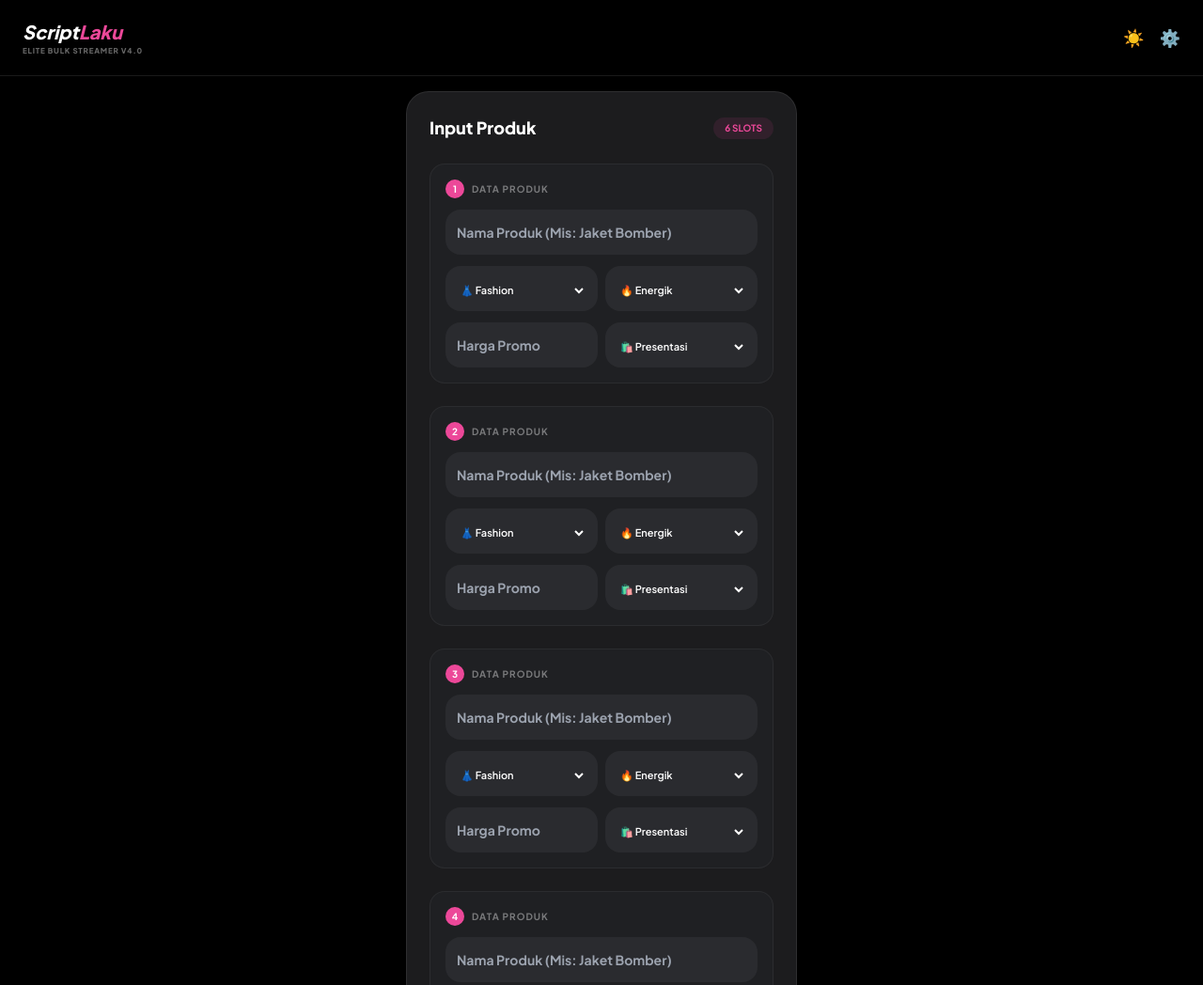
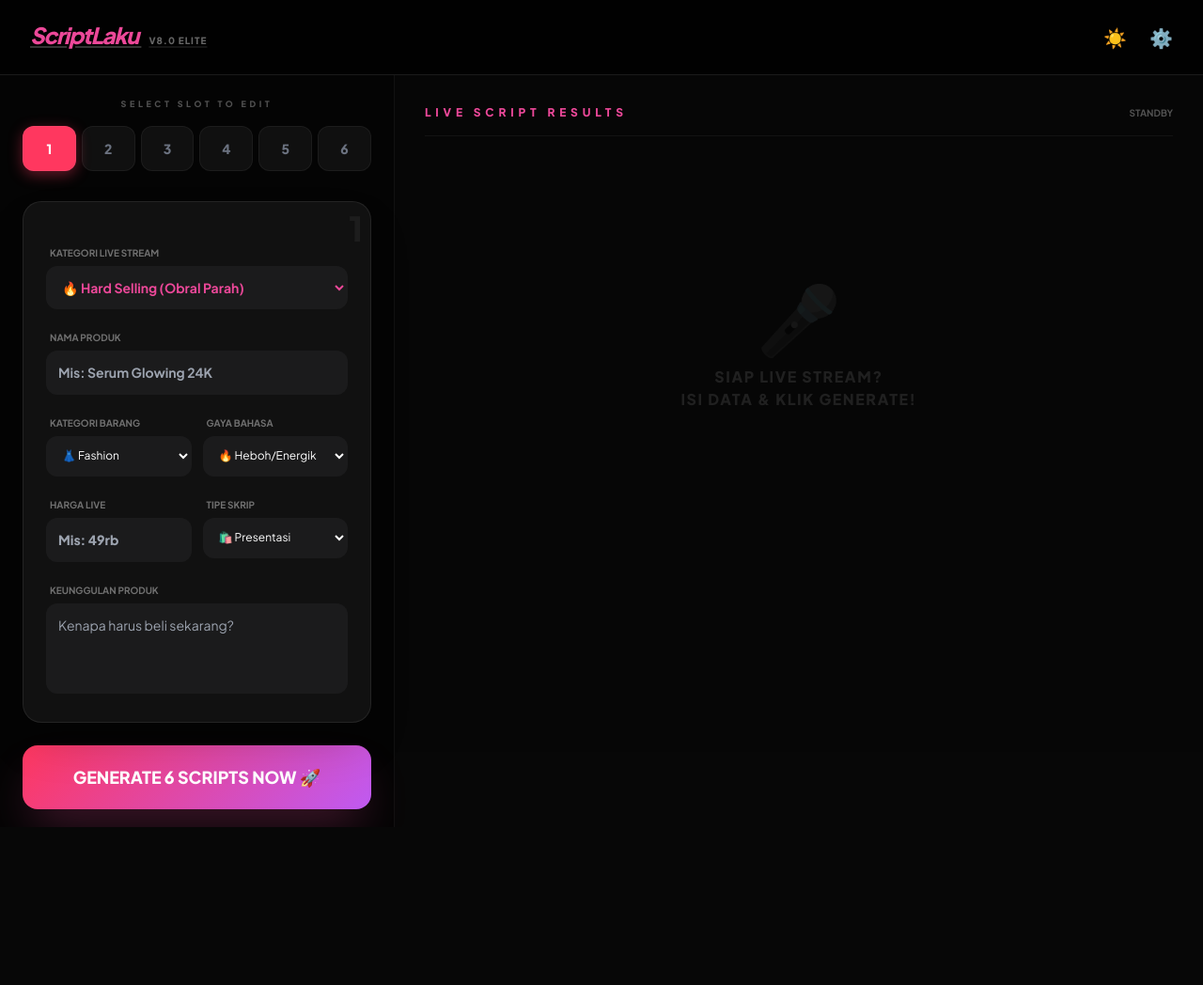
Before and after one commit to jalallelrumii-png/AI-Seller-Pro, a plain HTML site: page index.html in a window 1280 px wide. Shown: the top 1048 px of the page at 94% size. After the commit the page ends 880 px from the top, so only its background shows below. Drawn offline with nearby package versions, Linux system fonts and the light colour scheme.

Commit message:
Update HTML structure and styling for live stream app

```diff
--- a/index.html
+++ b/index.html
@@ -2,11 +2,10 @@
 <html lang="id">
 <head>
     <meta charset="UTF-8">
-    <meta name="viewport" content="width=device-width, initial-scale=1.0, maximum-scale=1.0, user-scalable=no">
-    <title>ScriptLaku ELITE - Live Stream AI</title>
+    <meta name="viewport" content="width=device-width, initial-scale=1.0">
+    <title>ScriptLaku ELITE - Live Stream Engine</title>
 
     <meta name="apple-mobile-web-app-capable" content="yes">
-    <meta name="apple-mobile-web-app-status-bar-style" content="black-translucent">
     <link rel="manifest" href="manifest.json">
 
     <script src="https://cdn.tailwindcss.com"></script>
@@ -14,143 +13,168 @@
     <link href="https://fonts.googleapis.com/css2?family=Plus+Jakarta+Sans:wght@400;600;700;800&display=swap" rel="stylesheet">
 
     <style>
-        body { font-family: 'Plus Jakarta Sans', sans-serif; -webkit-tap-highlight-color: transparent; }
-        .ios-card { border-radius: 24px; border: 1px solid rgba(255,255,255,0.08); }
-        .dark-theme { background: #000; color: #fff; }
+        body { font-family: 'Plus Jakarta Sans', sans-serif; height: 100vh; overflow: hidden; }
+        .glass { backdrop-filter: blur(15px); -webkit-backdrop-filter: blur(15px); }
+        .ios-card { border-radius: 20px; border: 1px solid rgba(255,255,255,0.08); }
+        .dark-theme { background: #070707; color: #fff; }
         .light-theme { background: #F2F2F7; color: #000; }
-        .input-group { background: rgba(120,120,128,0.12); border-radius: 16px; padding: 12px; }
-        .input-field { background: transparent; width: 100%; outline: none; font-size: 14px; color: inherit; }
-        .btn-gen { background: linear-gradient(135deg, #FF375F 0%, #BF5AF2 100%); transition: 0.3s; }
-        .btn-gen:active { transform: scale(0.96); }
+        .input-box { background: rgba(120,120,128,0.1); border-radius: 12px; padding: 12px; width: 100%; outline: none; font-size: 14px; color: inherit; border: 1px solid transparent; }
+        .input-box:focus { border: 1px solid #FF375F; }
+        .btn-gen { background: linear-gradient(135deg, #FF375F 0%, #BF5AF2 100%); transition: 0.3s; cursor: pointer; }
+        .tab-btn { transition: 0.3s; cursor: pointer; border: 1px solid rgba(255,255,255,0.05); }
+        .tab-active { background: #FF375F !important; color: white !important; box-shadow: 0 4px 15px rgba(255, 55, 95, 0.4); }
+        .scroll-area { height: calc(100vh - 80px); overflow-y: auto; scrollbar-width: none; }
+        .scroll-area::-webkit-scrollbar { display: none; }
         [x-cloak] { display: none !important; }
-        .spinner { width: 20px; height: 20px; border: 3px solid rgba(255,255,255,0.3); border-top-color: #fff; border-radius: 50%; animation: spin 0.8s linear infinite; }
-        @keyframes spin { to { transform: rotate(360deg); } }
     </style>
 </head>
 <body x-data="app()" :class="darkMode ? 'dark-theme' : 'light-theme'" x-cloak>
 
-    <nav class="sticky top-0 z-50 backdrop-blur-xl border-b border-white/10 px-6 py-5 flex justify-between items-center" :class="darkMode ? 'bg-black/70' : 'bg-white/70'">
-        <div>
-            <h1 class="text-xl font-extrabold italic">Script<span class="text-pink-500">Laku</span></h1>
-            <p class="text-[8px] font-black uppercase tracking-widest opacity-40">Elite Bulk Streamer v4.0</p>
+    <nav class="h-20 glass border-b border-white/10 px-8 flex justify-between items-center relative z-50" :class="darkMode ? 'bg-black/80' : 'bg-white/80'">
+        <div class="flex items-center gap-3">
+            <h1 class="text-2xl font-black italic tracking-tighter text-pink-500 underline decoration-white/20">ScriptLaku <span class="text-white not-italic text-[10px] opacity-40 font-black tracking-widest ml-2 uppercase">v8.0 Elite</span></h1>
         </div>
-        <div class="flex gap-4">
-            <button @click="darkMode = !darkMode" class="text-lg" x-text="darkMode ? '☀️' : '🌙'"></button>
-            <button @click="openSet = true" class="text-lg">⚙️</button>
+        <div class="flex items-center gap-6">
+            <button @click="darkMode = !darkMode" class="text-xl" x-text="darkMode ? '☀️' : '🌙'"></button>
+            <button @click="openSet = true" class="text-xl">⚙️</button>
         </div>
     </nav>
 
-    <main class="p-4 max-w-md mx-auto space-y-6 pb-24">
+    <main class="flex flex-col md:flex-row w-full h-full">
 
-        <div class="ios-card p-6 shadow-2xl" :class="darkMode ? 'bg-[#1C1C1E]' : 'bg-white'">
-            <div class="flex justify-between items-center mb-6">
-                <h2 class="font-extrabold text-lg">Input Produk</h2>
-                <span class="text-[10px] bg-pink-500/10 text-pink-500 px-3 py-1 rounded-full font-bold">6 SLOTS</span>
+        <aside class="w-full md:w-[420px] p-6 border-r border-white/5 bg-black/40">
+            <p class="text-[9px] font-black uppercase tracking-[0.4em] opacity-30 mb-4 text-center">Select Slot to Edit</p>
+
+            <div class="flex justify-between gap-1.5 mb-8">
+                <template x-for="n in 6" :key="n">
+                    <button @click="activeTab = n-1"
+                            :class="activeTab === n-1 ? 'tab-active' : 'bg-white/5 text-gray-500'"
+                            class="flex-1 h-12 rounded-xl font-black flex items-center justify-center tab-btn text-sm"
+                            x-text="n"></button>
+                </template>
             </div>
 
-            <div class="space-y-6">
-                <template x-for="(p, i) in products" :key="i">
-                    <div class="p-4 rounded-2xl border border-white/5 bg-gray-500/5 space-y-3">
-                        <div class="flex items-center justify-between">
-                            <div class="flex items-center gap-2">
-                                <span class="w-5 h-5 rounded-full bg-pink-500 text-white flex items-center justify-center text-[10px] font-bold" x-text="i+1"></span>
-                                <span class="text-[10px] font-bold opacity-40 uppercase tracking-widest">Data Produk</span>
-                            </div>
+            <div class="ios-card p-6 space-y-4 shadow-2xl relative overflow-hidden" :class="darkMode ? 'bg-[#111]' : 'bg-white'">
+                <div class="absolute top-0 right-0 p-2 opacity-5 font-black text-4xl" x-text="activeTab + 1"></div>
+
+                <div class="space-y-4">
+                    <div>
+                        <label class="text-[10px] font-bold opacity-40 uppercase ml-1">Kategori Live Stream</label>
+                        <select x-model="products[activeTab].liveCat" class="input-box font-bold text-pink-500 mt-1">
+                            <option>🔥 Hard Selling (Obral Parah)</option>
+                            <option>💡 Edukasi & Review</option>
+                            <option>📦 Unboxing Barang</option>
+                            <option>🗣️ Santai & Tanya Jawab</option>
+                            <option>🚀 Launching Produk Baru</option>
+                        </select>
                     </div>
 
-                        <div class="space-y-3">
-                            <div class="input-group">
-                                <input type="text" x-model="p.name" placeholder="Nama Produk (Mis: Jaket Bomber)" class="input-field font-bold">
+                    <div>
+                        <label class="text-[10px] font-bold opacity-40 uppercase ml-1">Nama Produk</label>
+                        <input type="text" x-model="products[activeTab].name" placeholder="Mis: Serum Glowing 24K" class="input-box font-bold mt-1">
                     </div>
 
-                            <div class="grid grid-cols-2 gap-2">
-                                <div class="input-group">
-                                    <select x-model="p.cat" class="input-field font-semibold text-[11px]">
-                                        <option>👗 Fashion</option>
-                                        <option>💄 Beauty</option>
-                                        <option>📱 Gadget</option>
-                                        <option>🍜 Makanan</option>
-                                        <option>🏠 Home</option>
-                                        <option>📦 Lainnya</option>
+                    <div class="grid grid-cols-2 gap-3">
+                        <div>
+                            <label class="text-[10px] font-bold opacity-40 uppercase ml-1">Kategori Barang</label>
+                            <select x-model="products[activeTab].itemCat" class="input-box text-xs mt-1">
+                                <option>👗 Fashion</option><option>💄 Beauty</option><option>📱 Gadget</option><option>🍜 Food</option>
                             </select>
                         </div>
-                                <div class="input-group">
-                                    <select x-model="p.style" class="input-field font-semibold text-[11px]">
-                                        <option value="energik">🔥 Energik</option>
-                                        <option value="friendly">😊 Bestie</option>
-                                        <option value="professional">👔 Pro</option>
-                                        <option value="galak">😤 FOMO</option>
+                        <div>
+                            <label class="text-[10px] font-bold opacity-40 uppercase ml-1">Gaya Bahasa</label>
+                            <select x-model="products[activeTab].style" class="input-box text-xs mt-1">
+                                <option value="energik">🔥 Heboh/Energik</option>
+                                <option value="friendly">😊 Bestie/Santai</option>
+                                <option value="galak">😤 Gaspol/FOMO</option>
                             </select>
                         </div>
                     </div>
 
-                            <div class="grid grid-cols-2 gap-2">
-                                <div class="input-group">
-                                    <input type="text" x-model="p.price" placeholder="Harga Promo" class="input-field text-pink-500 font-bold">
+                    <div class="grid grid-cols-2 gap-3">
+                        <div>
+                            <label class="text-[10px] font-bold opacity-40 uppercase ml-1">Harga Live</label>
+                            <input type="text" x-model="products[activeTab].price" placeholder="Mis: 49rb" class="input-box font-black text-pink-500 mt-1">
                         </div>
-                                <div class="input-group">
-                                    <select x-model="p.type" class="input-field font-semibold text-[11px]">
-                                        <option>🎯 Opening</option>
-                                        <option>🛍️ Presentasi</option>
-                                        <option>⚡ Flash Sale</option>
-                                        <option>💬 Closing</option>
+                        <div>
+                            <label class="text-[10px] font-bold opacity-40 uppercase ml-1">Tipe Skrip</label>
+                            <select x-model="products[activeTab].type" class="input-box text-xs mt-1">
+                                <option>🎯 Opening</option><option>🛍️ Presentasi</option><option>⚡ Flash Sale</option>
                             </select>
                         </div>
                     </div>
+
+                    <div>
+                        <label class="text-[10px] font-bold opacity-40 uppercase ml-1">Keunggulan Produk</label>
+                        <textarea x-model="products[activeTab].benefit" placeholder="Kenapa harus beli sekarang?" class="input-box h-24 resize-none text-sm mt-1"></textarea>
                     </div>
+                </div>
+            </div>
+
+            <button @click="generateAll()" :disabled="loading" class="btn-gen w-full py-5 rounded-2xl text-white font-black text-lg shadow-2xl shadow-pink-500/30 mt-6 active:scale-95 transition-all">
+                <span x-show="!loading">GENERATE 6 SCRIPTS NOW 🚀</span>
+                <span x-show="loading" class="flex items-center gap-2 justify-center"><div class="w-4 h-4 border-2 border-white/20 border-t-white rounded-full animate-spin"></div> LOADING...</span>
+            </button>
+        </aside>
+
+        <section class="flex-1 scroll-area p-8 bg-black/10">
+            <div class="flex items-center justify-between border-b border-white/5 pb-4 mb-8">
+                <h2 class="text-xs font-black uppercase tracking-[0.4em] text-pink-500">Live Script Results</h2>
+                <span class="text-[10px] font-bold opacity-30 uppercase" x-text="results.length > 0 ? '6 Slots Ready' : 'Standby'"></span>
+            </div>
+
+            <div x-show="results.length === 0" class="h-96 flex flex-col items-center justify-center opacity-10">
+                <div class="text-7xl mb-4">🎤</div>
+                <p class="font-black uppercase tracking-widest text-center">Siap Live Stream?<br>Isi data & klik generate!</p>
+            </div>
+
+            <div class="space-y-8">
+                <template x-for="(res, i) in results" :key="i">
+                    <div class="ios-card p-6 shadow-2xl relative border-l-[6px] border-l-pink-500 group" :class="darkMode ? 'bg-[#161616]' : 'bg-white'" x-transition>
+                        <div class="flex justify-between items-start mb-6">
+                            <div class="flex items-center gap-4">
+                                <span class="w-10 h-10 rounded-xl bg-pink-500/10 text-pink-500 flex items-center justify-center font-black" x-text="i+1"></span>
+                                <div>
+                                    <h3 class="text-base font-black uppercase text-pink-500" x-text="products[i].name || 'Unnamed Product'"></h3>
+                                    <p class="text-[9px] font-bold opacity-40 uppercase tracking-widest" x-text="products[i].liveCat"></p>
+                                </div>
+                            </div>
+                            <button @click="copy(res)" class="bg-blue-600 hover:bg-blue-500 text-white text-[10px] px-6 py-2.5 rounded-full font-black uppercase shadow-lg transition-all active:scale-90">Copy Skrip</button>
+                        </div>
+                        <div class="text-[15px] leading-relaxed font-medium opacity-90 whitespace-pre-wrap italic bg-white/5 p-4 rounded-xl border border-white/5" x-html="res"></div>
                     </div>
                 </template>
             </div>
-
-            <button @click="generateAll()" :disabled="loading" class="w-full btn-gen py-5 mt-8 rounded-[20px] text-white font-black text-lg shadow-xl shadow-pink-500/20">
-                <span x-show="!loading">🚀 GENERATE 6 SKRIP</span>
-                <div x-show="loading" class="flex justify-center"><div class="spinner"></div></div>
-            </button>
-        </div>
-
-        <div class="space-y-4">
-            <template x-for="(res, i) in results" :key="i">
-                <div class="ios-card p-5 shadow-lg" :class="darkMode ? 'bg-[#1C1C1E]' : 'bg-white'" x-transition>
-                    <div class="flex justify-between items-center mb-4 pb-2 border-b border-white/5">
-                        <div class="flex flex-col">
-                            <span class="text-[9px] font-black text-pink-500 uppercase tracking-tighter" x-text="'Script Live #' + (i+1)"></span>
-                            <span class="text-xs font-bold opacity-60" x-text="products[i].name"></span>
-                        </div>
-                        <button @click="copy(res)" class="text-[10px] bg-blue-600 px-5 py-2 rounded-full font-black text-white shadow-lg active:scale-90 transition-all">COPY</button>
-                    </div>
-                    <div class="text-[14px] leading-relaxed opacity-90 whitespace-pre-wrap font-medium" x-html="res"></div>
-                </div>
-            </template>
-        </div>
+        </section>
     </main>
 
-    <div x-show="openSet" class="fixed inset-0 z-[100] flex items-center justify-center p-6 bg-black/90 backdrop-blur-md">
-        <div class="ios-card w-full max-w-xs p-8 text-center bg-[#1C1C1E] border border-white/10">
-            <h3 class="text-xl font-bold text-white mb-2">Activation</h3>
-            <p class="text-[10px] text-gray-500 mb-6 uppercase">Masukkan License Key Server</p>
-            <input type="password" x-model="apiKey" placeholder="SECRET-KEY-XXXX" class="w-full bg-white/5 p-4 rounded-xl text-center mb-6 text-white outline-none border border-white/10">
-            <button @click="saveSet()" class="w-full btn-gen py-3 rounded-xl text-white font-bold">AKTIFKAN SEKARANG</button>
+    <div x-show="openSet" class="fixed inset-0 z-[100] flex items-center justify-center p-6 bg-black/98 backdrop-blur-xl" x-cloak>
+        <div class="ios-card w-full max-w-sm p-10 text-center bg-[#111] border border-white/10 shadow-2xl">
+            <div class="text-5xl mb-6">🔑</div>
+            <h3 class="text-xl font-black text-white mb-2 uppercase tracking-tighter italic text-pink-500">Server Activation</h3>
+            <p class="text-[10px] text-gray-500 mb-8 tracking-widest uppercase">Input License Key to Start</p>
+            <input type="password" x-model="apiKey" placeholder="ENTER LICENSE" class="input-box text-center mb-6 text-white bg-white/5 font-bold tracking-widest">
+            <button @click="saveSet()" class="w-full btn-gen py-4 rounded-xl text-white font-black uppercase tracking-widest">Activate Server</button>
         </div>
     </div>
 
     <script>
         function app() {
             return {
-                darkMode: true, loading: false, openSet: false,
-                apiKey: localStorage.getItem('_secure_v4') || '',
-                products: Array.from({length: 6}, () => ({ name: '', cat: '👗 Fashion', style: 'energik', price: '', type: '🛍️ Presentasi' })),
+                darkMode: true, loading: false, openSet: false, activeTab: 0,
+                apiKey: localStorage.getItem('_scriptlaku_v8') || '',
+                products: Array.from({length: 6}, () => ({ name: '', itemCat: '👗 Fashion', liveCat: '🔥 Hard Selling (Obral Parah)', style: 'energik', price: '', benefit: '', type: '🛍️ Presentasi' })),
                 results: [],
-                saveSet() { localStorage.setItem('_secure_v4', this.apiKey); this.openSet = false; },
+                saveSet() { localStorage.setItem('_scriptlaku_v8', this.apiKey); this.openSet = false; },
                 async generateAll() {
                     if(!this.apiKey) return this.openSet = true;
                     const valids = this.products.filter(p => p.name.trim() !== '');
-                    if(valids.length === 0) return alert('Nama produk jangan kosong, bos!');
-
+                    if(valids.length === 0) return alert('Input minimal satu nama produk!');
                     this.loading = true; this.results = [];
                     try {
                         const jobs = valids.map(p => this.callAI(p));
                         this.results = await Promise.all(jobs);
-                    } catch (e) { alert('License Key bermasalah!'); } finally { this.loading = false; }
+                    } catch (e) { alert('API/License Error!'); } finally { this.loading = false; }
                 },
                 async callAI(p) {
                     const r = await fetch('https://api.groq.com/openai/v1/chat/completions', {
@@ -158,7 +182,7 @@
                         headers: { 'Authorization': `Bearer ${this.apiKey}`, 'Content-Type': 'application/json' },
                         body: JSON.stringify({
                             model: "llama-3.3-70b-versatile",
-                            messages: [{ role: "user", content: `Buat skrip live stream jualan yang sangat persuasif. Produk: ${p.name}, Kategori: ${p.cat}, Tipe: ${p.type}, Gaya: ${p.style}, Harga: ${p.price}. Buat skrip yang bikin orang rebutan beli, singkat, dan seru!` }]
+                            messages: [{ role: "user", content: `Buat skrip live stream jualan. Kategori Live: ${p.liveCat}, Produk: ${p.name}, Kategori Barang: ${p.itemCat}, Gaya Bahasa: ${p.style}, Harga: ${p.price}, Benefit: ${p.benefit}, Tipe: ${p.type}. Skrip harus sangat profesional sesuai kategori live, bikin orang FOMO, dan langsung mau checkout!` }]
                         })
                     });
                     const d = await r.json();
```
Lines whose indentation alone changed are shown as unchanged.
